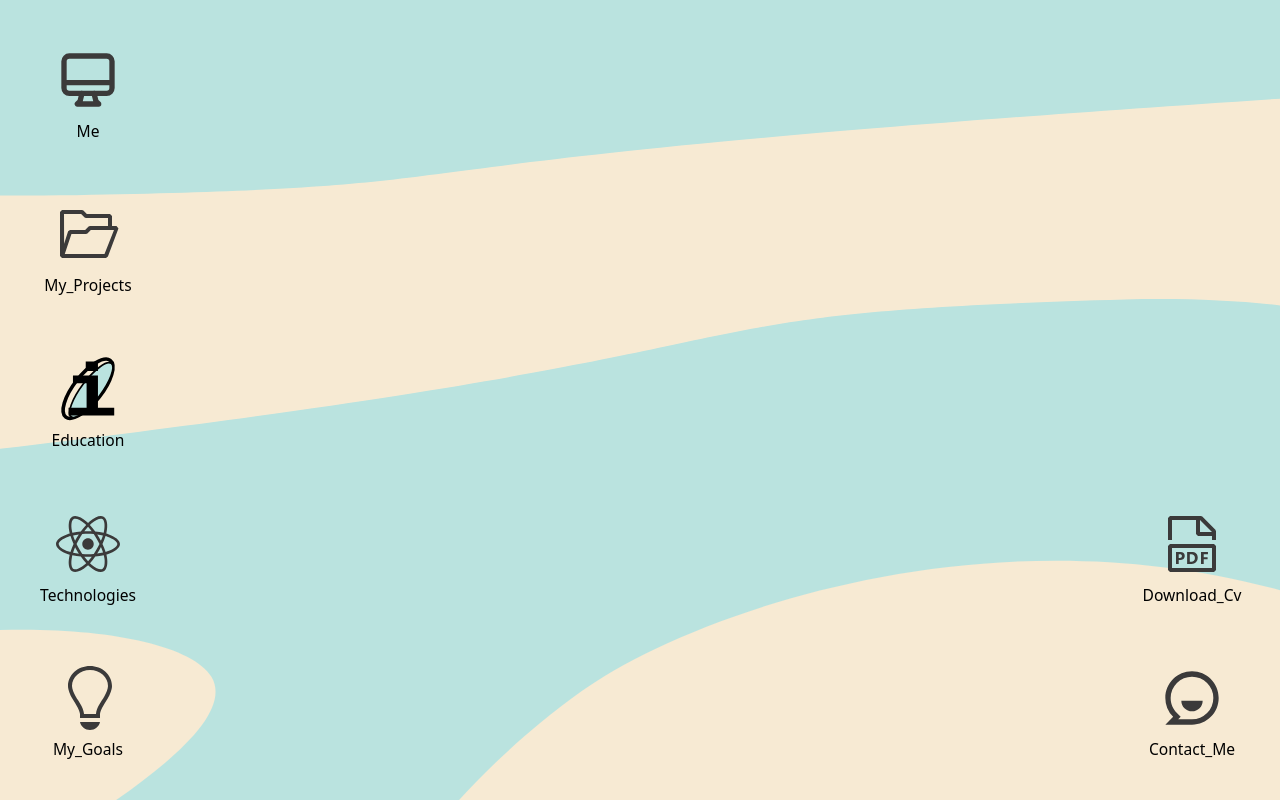
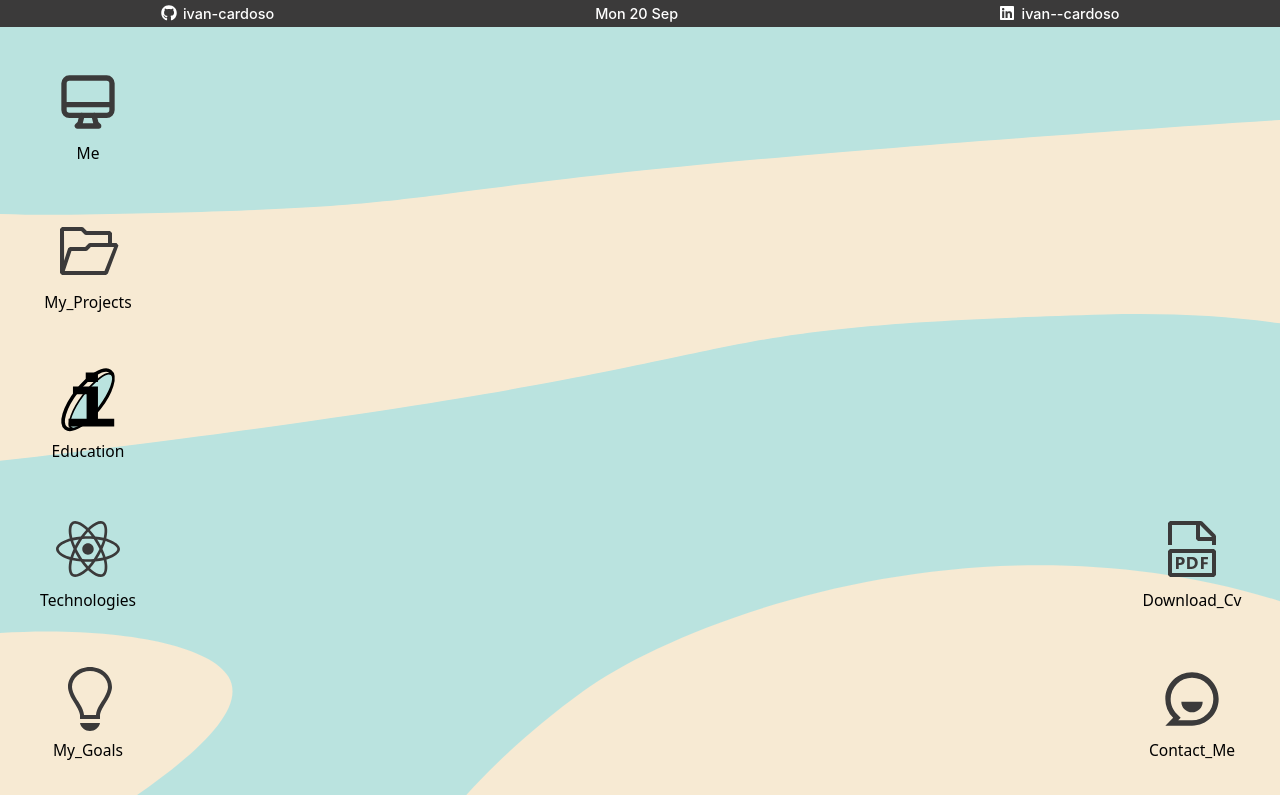
Before and after one commit to ivan-cardoso/ivantosh-portfolio, a React (Create React App) app: page / in a window 1280 px wide. Built offline with nearby package versions, Linux system fonts and the light colour scheme.

Commit message:
Navbar mockup

```diff
--- a/src/App.jsx
+++ b/src/App.jsx
@@ -11,7 +11,7 @@ import ModalProvider from "./context/modalContext"
 function App() {
   return (
     <>
-      {/* <NavBar/> */}
+      <NavBar/>
       <ModalProvider>
         <Switch>
           <Route exact path={"/"} component={Home} />
--- a/src/components/Navbar/Navbar.jsx
+++ b/src/components/Navbar/Navbar.jsx
@@ -1,10 +1,30 @@
 import React from 'react'
 import s from "./style.module.scss"
 
+import {FaLinkedin, FaGithub} from "react-icons/fa"
+
 const Navbar = () => {
+
+    const date = new Date()
+    const formatDate = date.toDateString().split(" ")
+
     return (
         <div className={s.navbar__container} >
+            <a href="https://github.com/ivan-cardoso" target="_blank" rel="noopener noreferrer">
+                <div className={s.navbar__icon__container} >
+                    <FaGithub color={"white"} />
+                    <p className={s.navbar__text} >ivan-cardoso</p>
+                </div>
+            </a>
 
+            <p className={s.navbar__text} >{`${formatDate[0]} ${formatDate[2]} ${formatDate[1]} `}</p>
+
+            <a href="https://www.linkedin.com/in/ivan--cardoso/" target="_blank" rel="noopener noreferrer">
+                <div className={s.navbar__icon__container}>
+                    <FaLinkedin color={"white"} />
+                    <p className={s.navbar__text} >ivan--cardoso</p>
+                </div>
+            </a>
         </div>
     )
 }
--- a/src/components/Navbar/style.module.scss
+++ b/src/components/Navbar/style.module.scss
@@ -1,8 +1,31 @@
+@import "../../assets/scss/colors.scss";
 .navbar__container{
     height: 1.7rem;
-    background-color: #d32626;
-    position: fixed;
+    background-color: #3b3a3a;
+    position: sticky;
     top: 0;
     width: 100%;
     margin: 0;
+    z-index: 9;
+    display: flex;
+    justify-content: space-around;
+    align-items: center;
+    a{
+        text-decoration: none;
+    }
 }
+
+.navbar__text{
+    margin: 0;
+    color: #5f5e5e7c;
+    font-weight: 500;
+    color: white;
+    font-size: .9rem;
+}
+
+.navbar__icon__container{
+    display: flex;
+    svg{
+        margin-right:.4rem;
+    }
+}
--- a/src/views/Home/style.module.scss
+++ b/src/views/Home/style.module.scss
@@ -14,7 +14,7 @@
     flex-direction: column;
     justify-content:space-evenly;
     padding:0 2.3rem;
-    height: 100vh;
+    height: 96vh;
     // background-color: $primary;
 }
 
--- a/src/views/Modal/ModalSections/ContactSection/ContactSection.jsx
+++ b/src/views/Modal/ModalSections/ContactSection/ContactSection.jsx
@@ -7,7 +7,6 @@ import {Link} from "react-router-dom"
 
 const ContactSection = () => {
     return (
-        // <div className={me.me__section}>
             <div className={s.contact__message}>
                 <h1 className={s.modal__title}>¡Gracias!</h1>
                 <div className={s.contact__text} >
@@ -26,8 +25,6 @@ const ContactSection = () => {
 
                 </div>
             </div>
-
-        // </div>
     )
 }
 
```
